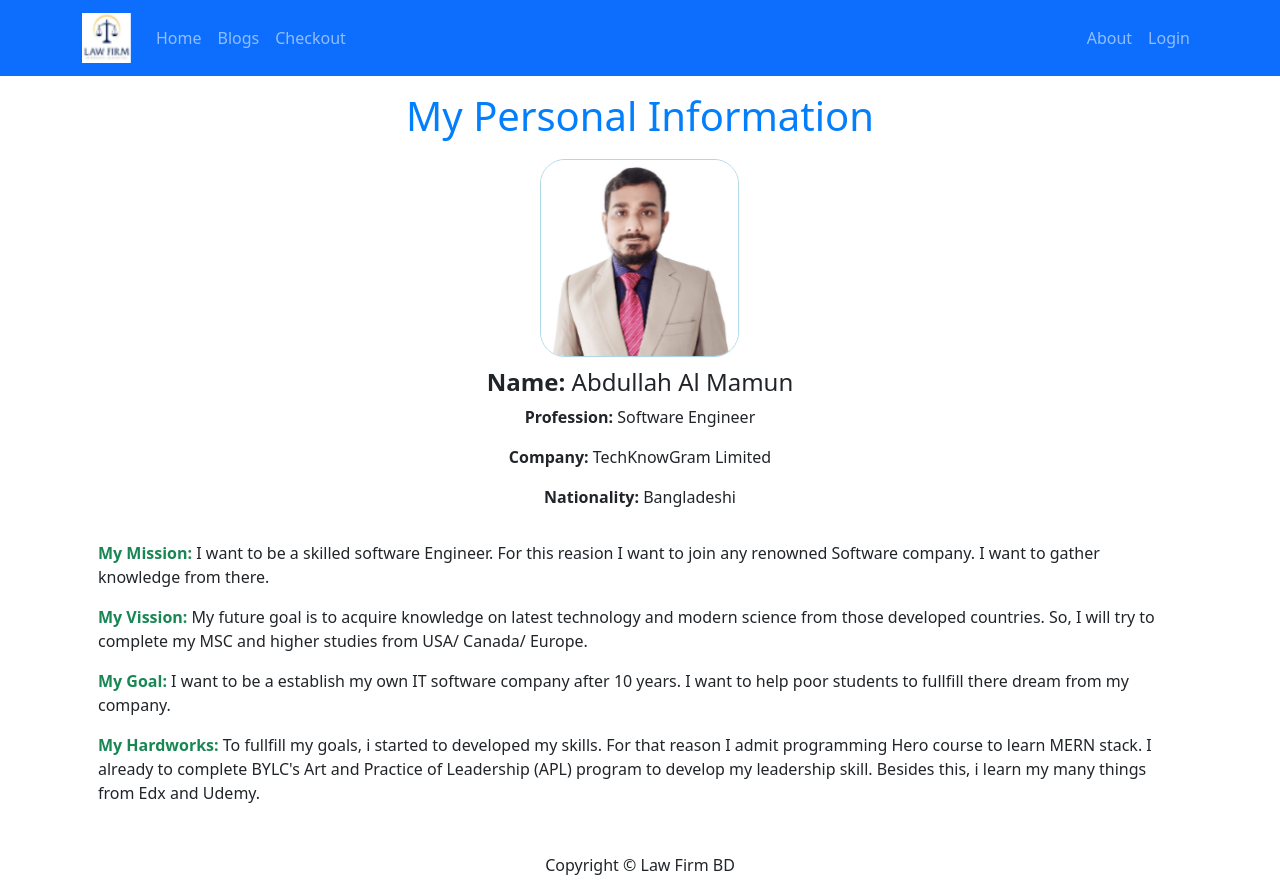
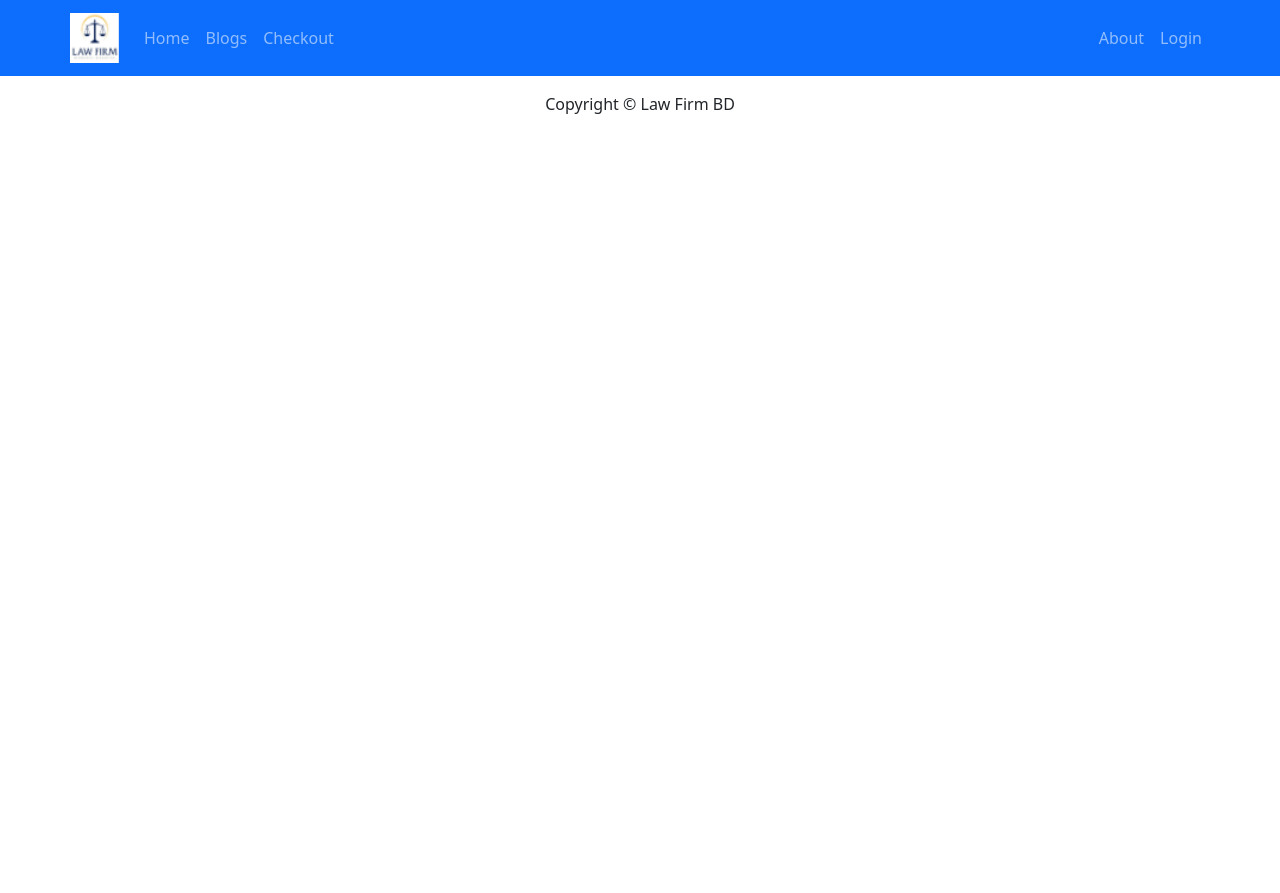
Before and after one commit to sakibul-munna/LawFirmDemo, a React (Create React App) app: page / in a window 1280 px wide. After the commit the page ends 800 px from the top, so only its background shows below. Built offline with nearby package versions, Linux system fonts and the light colour scheme.

Commit message:
Routing Functionality Added to the System.

```diff
--- a/src/App.js
+++ b/src/App.js
@@ -6,17 +6,19 @@ import HomeScreen from "./screens/HomeScreen";
 import BlogScreen from "./screens/BlogScreen";
 import AboutScreen from "./screens/AboutScreen";
 
+import { Routes, Route } from "react-router-dom";
+
 function App() {
   return (
-    <>
+    <Container fluid className="gx-0">
       <Header />
-      <main>
-        <Container>
-          <AboutScreen />
-        </Container>
-      </main>
+      <Routes>
+        <Route path="/home" exact element={<HomeScreen />} />
+        <Route path="/blogs" exact element={<BlogScreen />} />
+        <Route path="/about" exact element={<AboutScreen />} />
+      </Routes>
       <Footer />
-    </>
+    </Container>
   );
 }
 
--- a/src/index.js
+++ b/src/index.js
@@ -1,15 +1,14 @@
 import React from "react";
-import ReactDOM from "react-dom/client";
 import "bootstrap/dist/css/bootstrap.min.css";
 import "./index.css";
 import App from "./App";
-import reportWebVitals from "./reportWebVitals";
+import { BrowserRouter } from "react-router-dom";
+import { createRoot } from "react-dom/client";
 
-const root = ReactDOM.createRoot(document.getElementById("root"));
+const container = document.getElementById("root");
+const root = createRoot(container);
 root.render(
-  <React.StrictMode>
+  <BrowserRouter>
     <App />
-  </React.StrictMode>
+  </BrowserRouter>
 );
-
-reportWebVitals();
```
